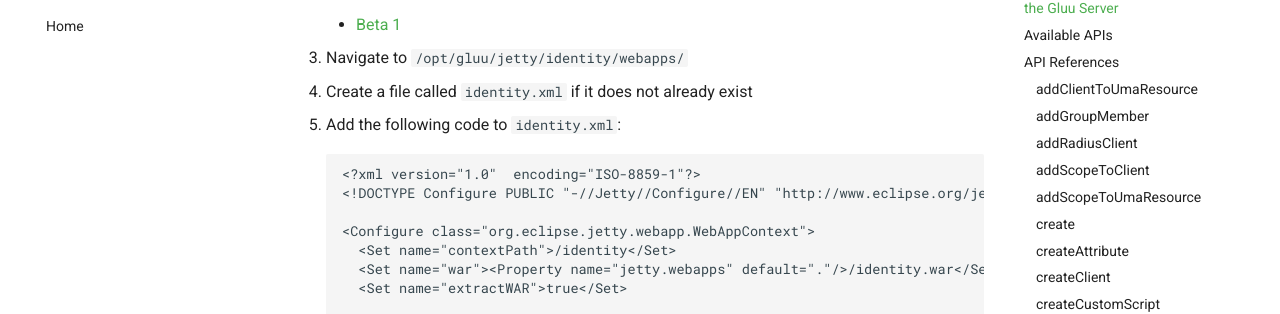
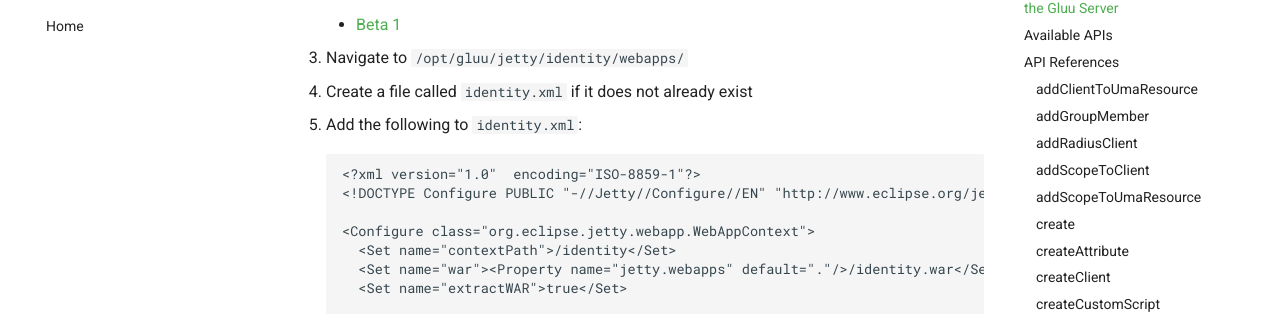
Before and after one commit to GluuFederation/docs-oxtrust-api-prod, an MkDocs documentation site: the page built from docs/source/admin-apis.md, in a window 1280 px wide and 900 px high, scrolled down 555 px. Shown: the part 145-459 px from the top of the window. Built offline with MkDocs 1.6.1 and Material for MkDocs 9.7.7, drawn with Linux system fonts in a browser that asks for light colours; comment, search, counter and statistics services are not loaded.

Commit message:
Minor wording adjustment

````diff
--- a/docs/source/admin-apis.md
+++ b/docs/source/admin-apis.md
@@ -23,7 +23,7 @@ To enable an existing Gluu Server to use oxTrust APIs, an admin must add a new .
 
 1. Create a file called `identity.xml` if it does not already exist
 
-1. Add the following code to `identity.xml`:
+1. Add the following to `identity.xml`:
 
     ```
     <?xml version="1.0"  encoding="ISO-8859-1"?>
````
